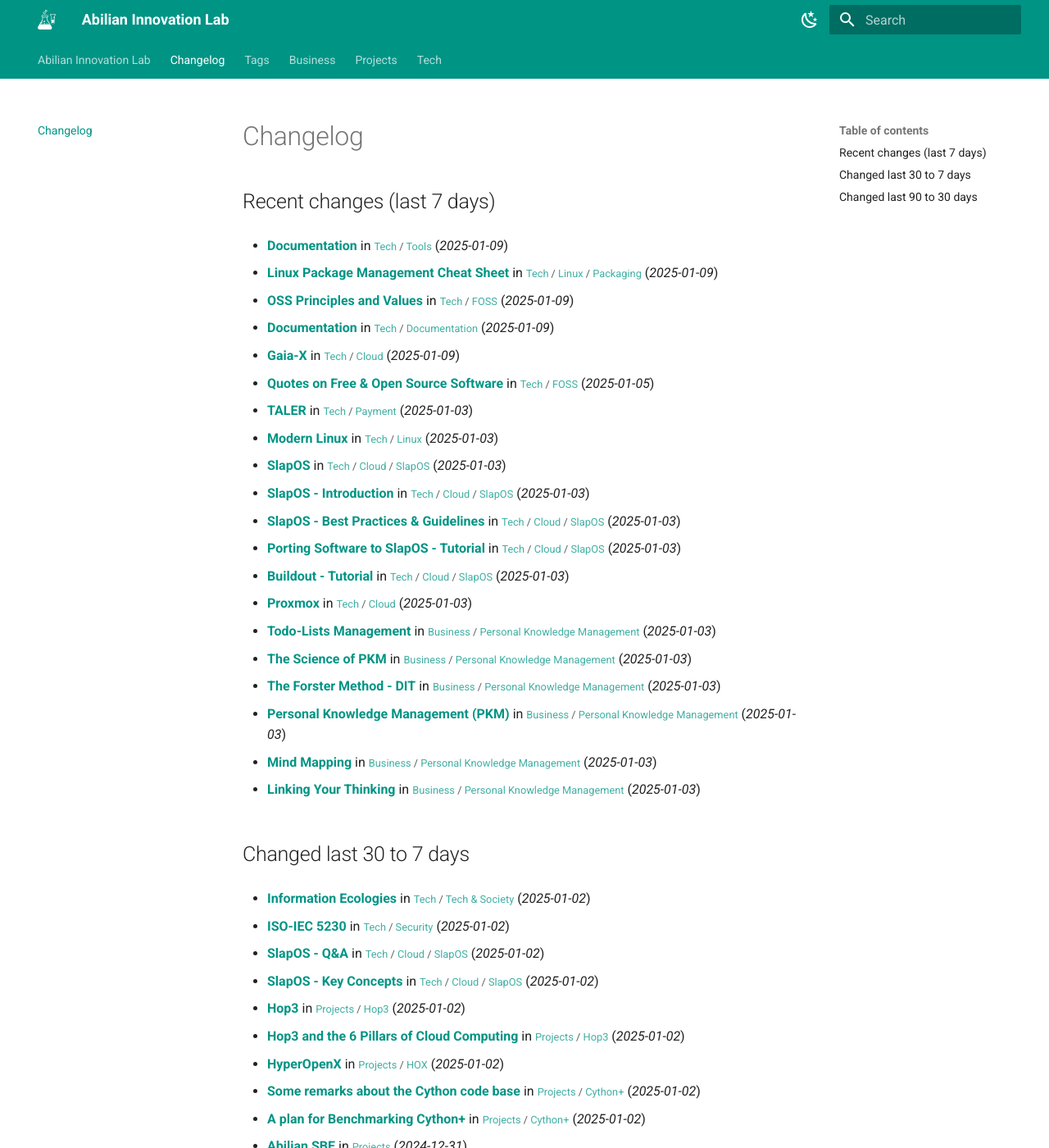
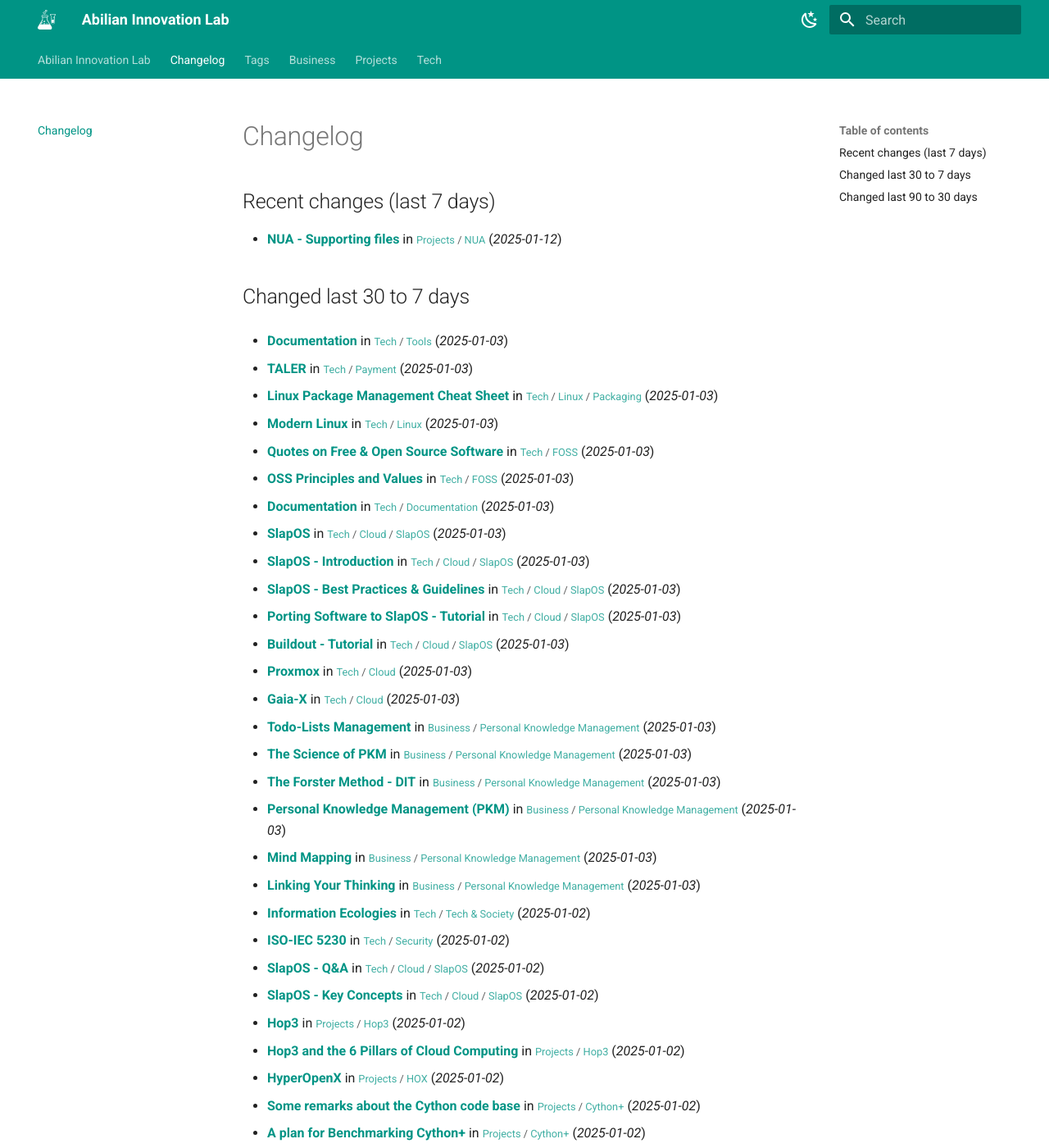
Before and after one commit to abilian/lab.abilian.com, an MkDocs documentation site: the page built from docs/changelog.md, in a window 1280 px wide and 1400 px high. Shown: the whole window at 82% size. Built offline with MkDocs 1.6.1 and Material for MkDocs 9.7.7, drawn with Linux system fonts in a browser that asks for light colours; comment, search, counter and statistics services are not loaded.

Commit message:
Update content

```diff
--- a/docs/changelog.md
+++ b/docs/changelog.md
@@ -2,21 +2,25 @@
 
 ## Recent changes (last 7 days)
 
-- **[Documentation](/Tech/Tools/Documentation/)** in <small>[Tech](/Tech/00 Technology/) / [Tools](/Tech/Tools/Benchmarking CLI/)</small> (*2025-01-09*)
+- **[NUA - Supporting files](/Projects/NUA/NUA - Supporting files/)** in <small>[Projects](/Projects/00 Projects/) / [NUA](/Projects/NUA/00 NUA/)</small> (*2025-01-12*)
 
-- **[Linux Package Management Cheat Sheet](/Tech/Linux/Packaging/Linux Package Management Cheat Sheet/)** in <small>[Tech](/Tech/00 Technology/) / [Linux](/Tech/Linux/DGFIP Report - Desktop Linux/) / [Packaging](/Tech/Linux/Packaging/Debian Packaging/)</small> (*2025-01-09*)
 
-- **[OSS Principles and Values](/Tech/FOSS/OSS Principles and Values/)** in <small>[Tech](/Tech/00 Technology/) / [FOSS](/Tech/FOSS/Digital Commons/)</small> (*2025-01-09*)
 
-- **[Documentation](/Tech/Documentation/Documentation/)** in <small>[Tech](/Tech/00 Technology/) / [Documentation](/Tech/Documentation/Documentation/)</small> (*2025-01-09*)
+## Changed last 30 to 7 days
 
-- **[Gaia-X](/Tech/Cloud/Gaia-X/)** in <small>[Tech](/Tech/00 Technology/) / [Cloud](/Tech/Cloud/6 pilars AWS/)</small> (*2025-01-09*)
-
-- **[Quotes on Free & Open Source Software](/Tech/FOSS/Quotes on Free & Open Source Software/)** in <small>[Tech](/Tech/00 Technology/) / [FOSS](/Tech/FOSS/Digital Commons/)</small> (*2025-01-05*)
+- **[Documentation](/Tech/Tools/Documentation/)** in <small>[Tech](/Tech/00 Technology/) / [Tools](/Tech/Tools/Benchmarking CLI/)</small> (*2025-01-03*)
 
 - **[TALER](/Tech/Payment/TALER/)** in <small>[Tech](/Tech/00 Technology/) / [Payment](/Tech/Payment/Stripe/)</small> (*2025-01-03*)
 
+- **[Linux Package Management Cheat Sheet](/Tech/Linux/Packaging/Linux Package Management Cheat Sheet/)** in <small>[Tech](/Tech/00 Technology/) / [Linux](/Tech/Linux/DGFIP Report - Desktop Linux/) / [Packaging](/Tech/Linux/Packaging/Debian Packaging/)</small> (*2025-01-03*)
+
 - **[Modern Linux](/Tech/Linux/Modern Linux/)** in <small>[Tech](/Tech/00 Technology/) / [Linux](/Tech/Linux/DGFIP Report - Desktop Linux/)</small> (*2025-01-03*)
+
+- **[Quotes on Free & Open Source Software](/Tech/FOSS/Quotes on Free & Open Source Software/)** in <small>[Tech](/Tech/00 Technology/) / [FOSS](/Tech/FOSS/Digital Commons/)</small> (*2025-01-03*)
+
+- **[OSS Principles and Values](/Tech/FOSS/OSS Principles and Values/)** in <small>[Tech](/Tech/00 Technology/) / [FOSS](/Tech/FOSS/Digital Commons/)</small> (*2025-01-03*)
+
+- **[Documentation](/Tech/Documentation/Documentation/)** in <small>[Tech](/Tech/00 Technology/) / [Documentation](/Tech/Documentation/Documentation/)</small> (*2025-01-03*)
 
 - **[SlapOS](/Tech/Cloud/SlapOS/SlapOS/)** in <small>[Tech](/Tech/00 Technology/) / [Cloud](/Tech/Cloud/6 pilars AWS/) / [SlapOS](/Tech/Cloud/SlapOS/Buildout - Tutorial/)</small> (*2025-01-03*)
 
@@ -30,6 +34,8 @@
 
 - **[Proxmox](/Tech/Cloud/Proxmox/)** in <small>[Tech](/Tech/00 Technology/) / [Cloud](/Tech/Cloud/6 pilars AWS/)</small> (*2025-01-03*)
 
+- **[Gaia-X](/Tech/Cloud/Gaia-X/)** in <small>[Tech](/Tech/00 Technology/) / [Cloud](/Tech/Cloud/6 pilars AWS/)</small> (*2025-01-03*)
+
 - **[Todo-Lists Management](/Business/Personal Knowledge Management/Todo-Lists Management/)** in <small>[Business](/Business/00 Business/) / [Personal Knowledge Management](/Business/Personal Knowledge Management/Linking Your Thinking/)</small> (*2025-01-03*)
 
 - **[The Science of PKM](/Business/Personal Knowledge Management/The Science of PKM/)** in <small>[Business](/Business/00 Business/) / [Personal Knowledge Management](/Business/Personal Knowledge Management/Linking Your Thinking/)</small> (*2025-01-03*)
```
Also changed, not shown: other parts of docs/changelog.md (+0 -4 lines), docs/Tech/Documentation/Documentation.md (+17 -0 lines).
